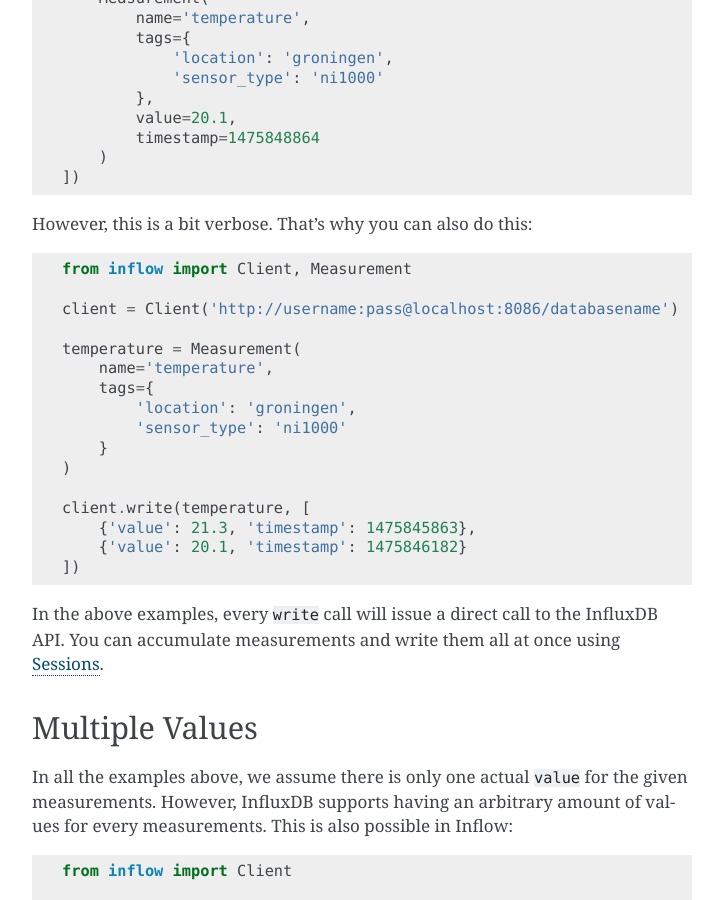
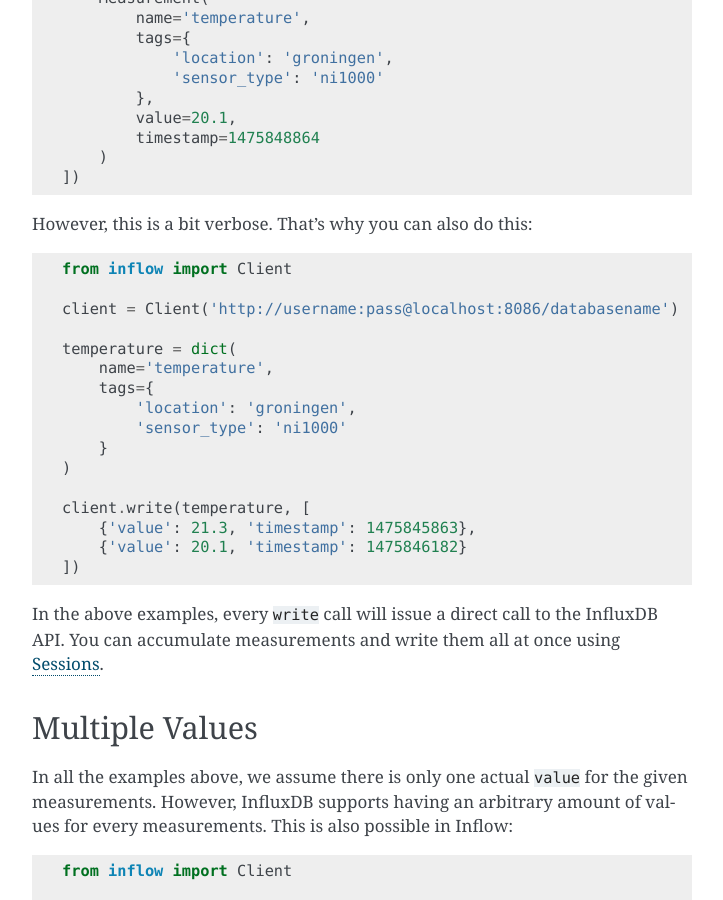
Before and after one commit to AdvancedClimateSystems/inflow, a Sphinx documentation site: the page built from docs/source/measurements.rst, in a window 1280 px wide and 900 px high, scrolled down 1088 px. Shown: the whole window, without its empty margins (388-1111 px from the left). Built offline with Sphinx 7.4.7, drawn with Linux system fonts in a browser that asks for light colours.

Commit message:
Update documentation on measurement templates

```diff
--- a/docs/source/measurements.rst
+++ b/docs/source/measurements.rst
@@ -70,11 +70,11 @@
 
 .. code:: python
 
-    from inflow import Client, Measurement
+    from inflow import Client
 
     client = Client('http://username:pass@localhost:8086/databasename')
 
-    temperature = Measurement(
+    temperature = dict(
         name='temperature',
         tags={
             'location': 'groningen',
```
